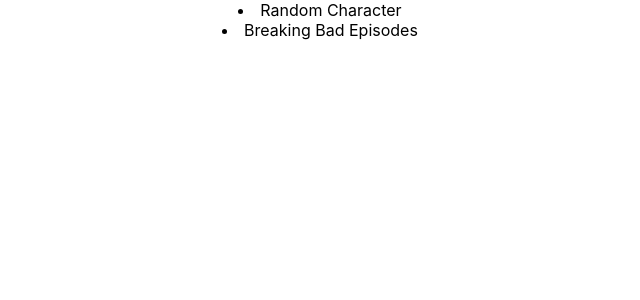
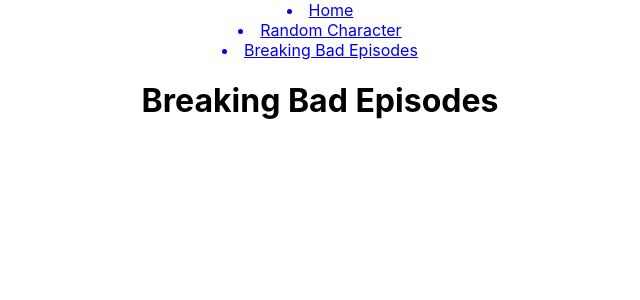
Before and after one commit to stephp23/React-Retake-Exam, a React (Create React App) app: page /breakingbadepisodes in a window 1280 px wide. Shown: the top 300 px of the page, without its empty margins (320-960 px from the left). Built offline with nearby package versions, Linux system fonts and the light colour scheme.

Commit message:
imported Link and linked navbar links to component views

```diff
--- a/src/components/BreakingBadEpi.js
+++ b/src/components/BreakingBadEpi.js
@@ -3,7 +3,7 @@
 const BreakingBadEpisodes = () => {
   return (
     <div>
-
+      <h1>Breaking Bad Episodes</h1>
     </div>
   )
 }
--- a/src/components/Navbar.js
+++ b/src/components/Navbar.js
@@ -4,11 +4,15 @@
 const Navbar = () => {
   return (
     <div>
-      <Link></Link>
-      <li>Random Character</li>
-      <Link></Link>
-      <li>Breaking Bad Episodes</li>
-      <Link></Link>
+      <Link to="/">
+        <li>Home</li>
+      </Link>
+      <Link to="/randomcharacters">
+        <li>Random Character</li>
+      </Link>
+      <Link to="/breakingbadepisodes">
+        <li>Breaking Bad Episodes</li>
+      </Link>
     </div>
   )
 }
--- a/src/components/RandomCharacters.js
+++ b/src/components/RandomCharacters.js
@@ -4,7 +4,7 @@
 const RandomCharacters = () => {
   return (
     <div>
-
+      <h1>Random Characters</h1>
     </div>
   )
 }
```
